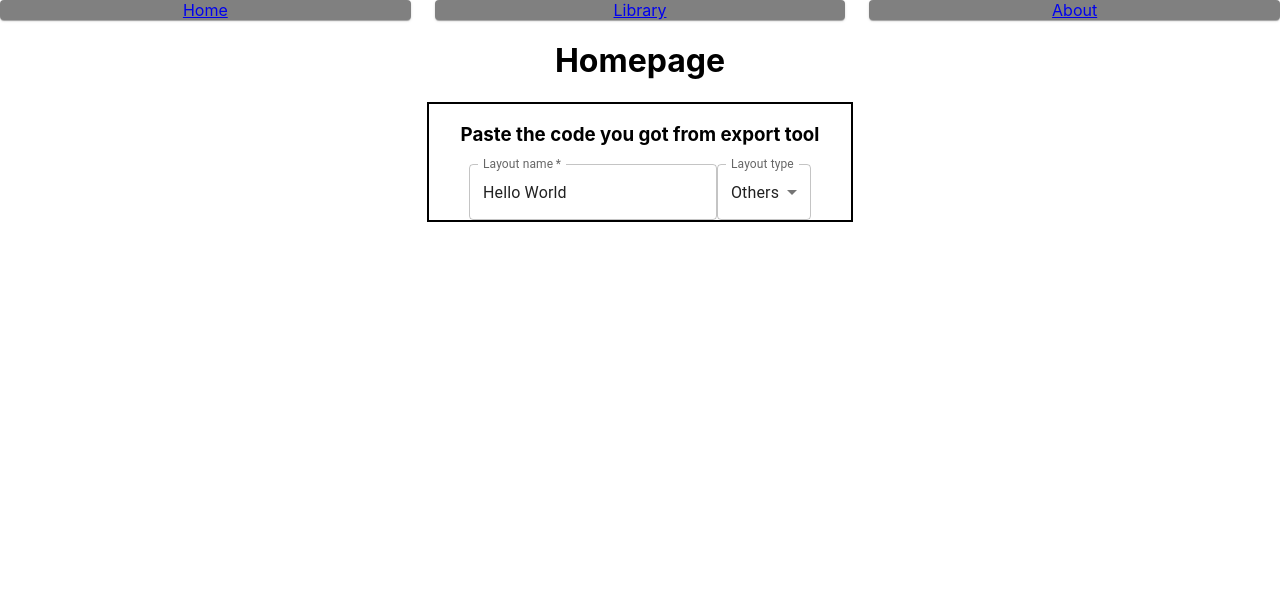
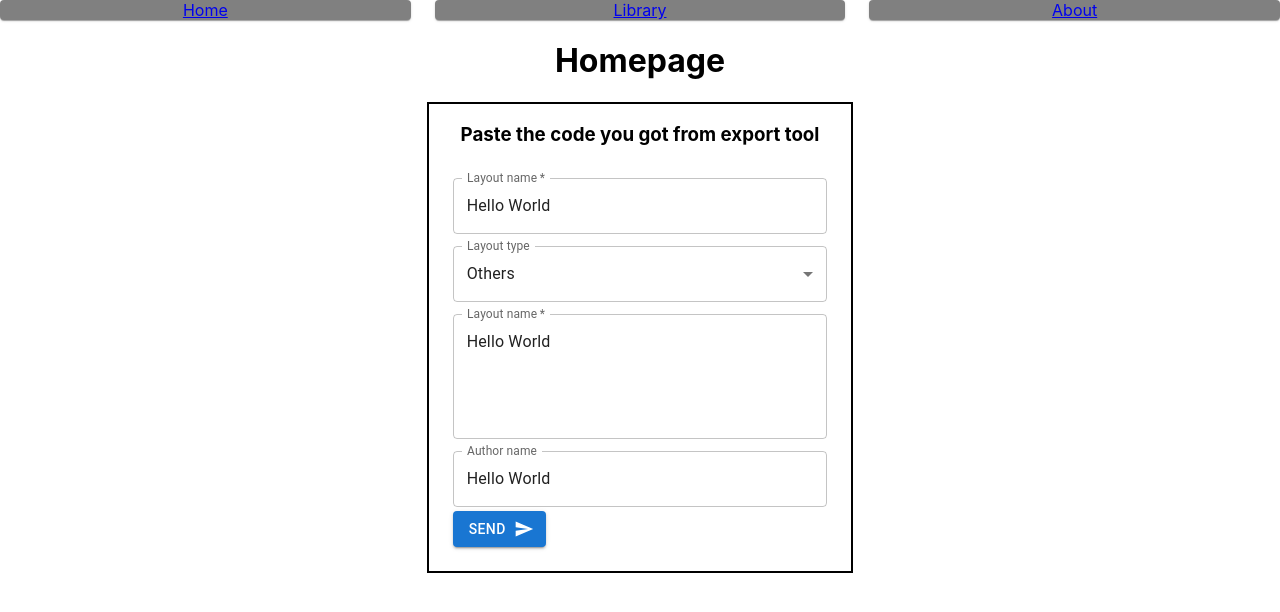
Before and after one commit to WilczekCK/bethemedesignset_react_express, a React (Create React App) app: page / in a window 1280 px wide. Shown: the top 612 px of the page. Built offline with nearby package versions, Linux system fonts and the light colour scheme.

Commit message:
added rest of the inputs + submit func

```diff
--- a/src/components/UploadLayout.js
+++ b/src/components/UploadLayout.js
@@ -6,6 +6,8 @@ import InputLabel from '@mui/material/InputLabel';
 import MenuItem from '@mui/material/MenuItem';
 import FormControl from '@mui/material/FormControl';
 import Select from '@mui/material/Select';
+import Button from '@mui/material/Button';
+import SendIcon from '@mui/icons-material/Send';
 
 export default function Render(){
     const layoutCategories = ['About us', 'Blog', 'Portfolio', 'Contact', 'Others'];
@@ -19,19 +21,27 @@ export default function Render(){
         }
     }
 
+    const handleSubmit = (e) => {
+        e.preventDefault();
+        console.log('submitted');
+    }
+
     return (
         <Grid2 container justifyContent={'center'}>
             <Grid2 md={4} xs={8} style={{'border': '2px solid black'}}>
                 <h3> Paste the code you got from export tool </h3>
-                <Box component="form" noValidate autoComplete="off">
+                <Box textAlign={'left'} component="form" noValidate autoComplete="off" m={3} onSubmit={handleSubmit}>
+                    <FormControl fullWidth margin={'dense'}>
                         <TextField
                             required
                             id="outlined-required"
                             label="Layout name"
                             defaultValue="Hello World"
+                            fullWidth
                         />
+                    </FormControl>
 
-                    <FormControl>
+                    <FormControl fullWidth margin={'dense'}>
                         <InputLabel id="layout-select-label">Layout type</InputLabel>
                         <Select
                             labelId="layout-select-label"
@@ -46,6 +56,33 @@ export default function Render(){
                             )) }
                         </Select>
                         </FormControl>
+
+                    <FormControl fullWidth margin={'dense'}>
+                        <TextField
+                            required
+                            id="outlined-required"
+                            label="Layout name"
+                            defaultValue="Hello World"
+                            fullWidth
+                            multiline
+                            rows={4}
+                            maxRows={4}
+                        />
+                    </FormControl>
+
+                    <FormControl fullWidth margin={'dense'}>
+                        <TextField
+                            id="outlined"
+                            label="Author name"
+                            defaultValue="Hello World"
+                            fullWidth
+                        />
+                    </FormControl>
+
+
+                    <Button type="submit" variant="contained" endIcon={<SendIcon />}>
+                        Send
+                    </Button>
                 </Box>
             </Grid2>
         </Grid2>
```
Lines whose indentation alone changed are shown as unchanged.
